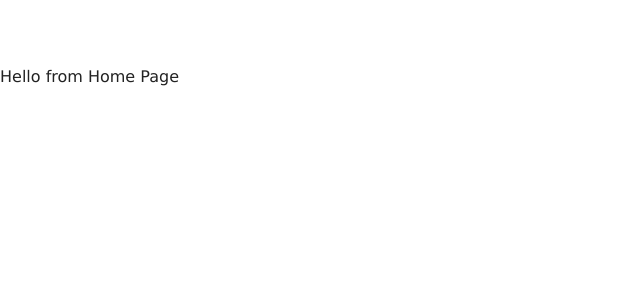
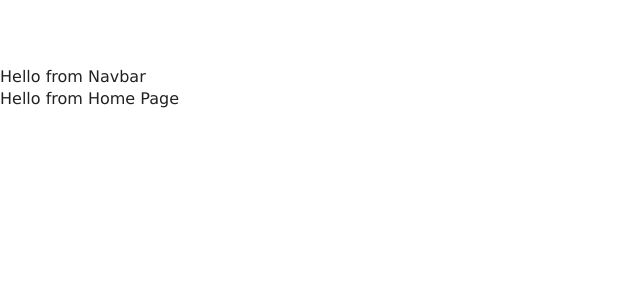
Before and after one commit to tzone85/react-beach-resort, a React (Create React App) app: page / in a window 1280 px wide. Shown: the top 300 px of the page, without its empty margins (0-640 px from the left). Built offline with nearby package versions, Linux system fonts and the light colour scheme.

Commit message:
added navbar component and the navigation to all the existing components thus far

```diff
--- a/src/App.js
+++ b/src/App.js
@@ -5,12 +5,14 @@ import Home from './pages/Home';
 import Rooms from './pages/Rooms';
 import Error from './pages/Error';
 import SingleRoom from './pages/SingleRoom';
+import Navbar from './components/Navbar';
 
 import { BrowserRouter as Router, Route, Switch } from 'react-router-dom';
 
 function App() {
   return (
     <Router>
+        <Navbar/>
         <Switch>
             <Route exact path="/" exact component={Home} />
             <Route exact path="/rooms/" component={Rooms} />
--- /dev/null
+++ b/src/components/Navbar.js
@@ -0,0 +1,7 @@
+import React, { Component } from 'react';
+
+export default class Navbar extends Component {
+    render() {
+        return <div>Hello from Navbar</div>
+    }
+}
```
